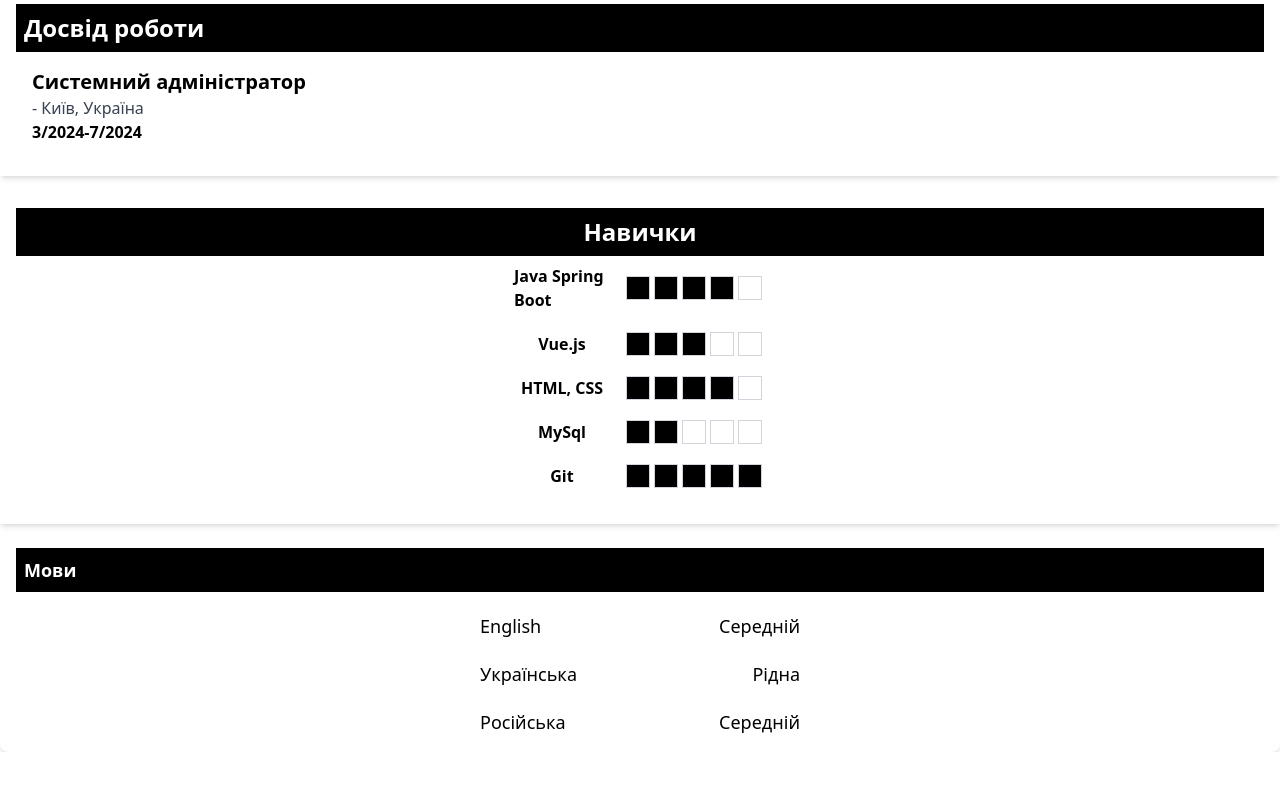
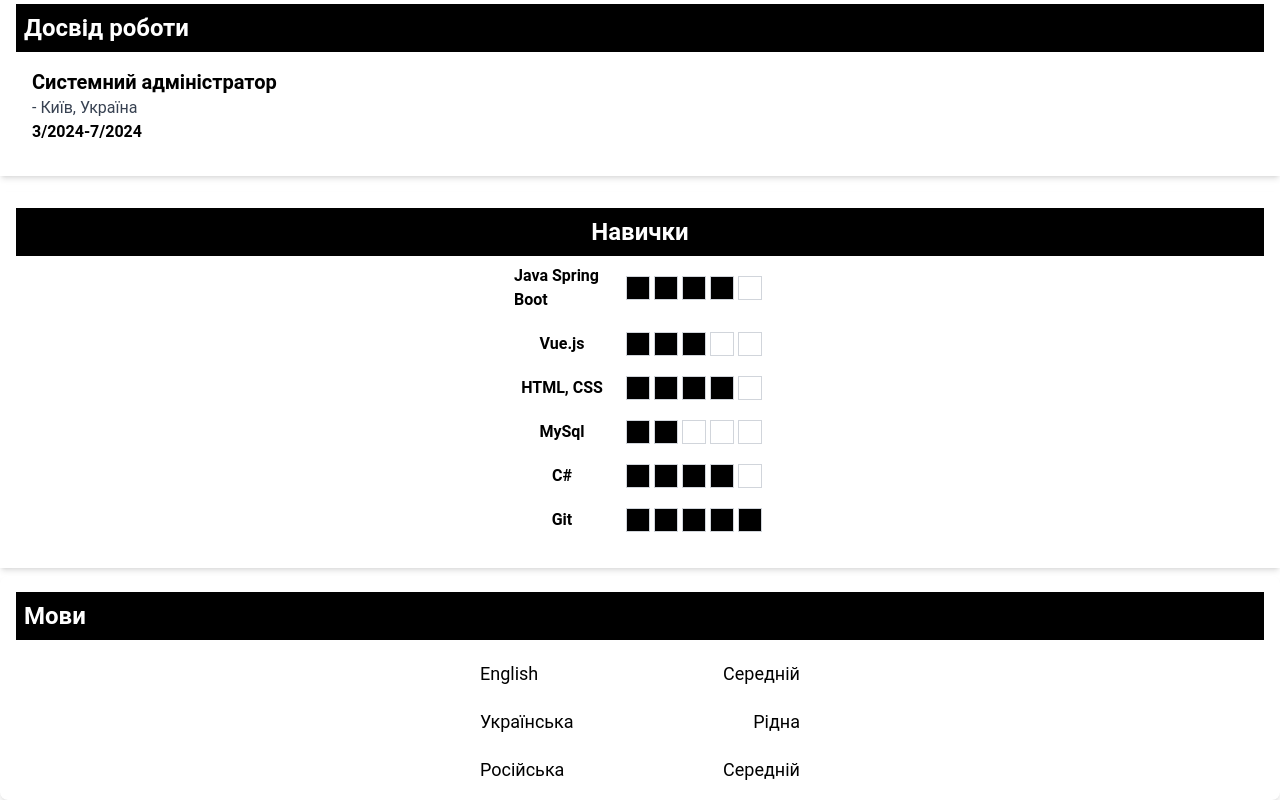
Before and after one commit to siddaws/my-project_1, a Vue app: page / in a window 1280 px wide. Shown: the part 852-1652 px from the top of the page. Before the commit the page ends 1604 px from the top, so only its background shows below. Built offline with nearby package versions, Linux system fonts and the light colour scheme; the HTML template or start-up script is replaced by a standard one.

Commit message:
Your commit message

```diff
--- /dev/null
+++ b/src/assets/styles/tailwind.css
@@ -0,0 +1,17 @@
+@import url('https://fonts.googleapis.com/css2?family=Roboto:wght@400;700&display=swap');
+
+@font-face {
+  font-family: 'MyCustomFont';
+  src: url('@/assets/fonts/MyCustomFont-Regular.woff2') format('woff2'),
+       url('@/assets/fonts/MyCustomFont-Regular.woff') format('woff');
+  font-weight: normal;
+  font-style: normal;
+}
+
+@font-face {
+  font-family: 'MyCustomFont';
+  src: url('@/assets/fonts/MyCustomFont-Bold.woff2') format('woff2'),
+       url('@/assets/fonts/MyCustomFont-Bold.woff') format('woff');
+  font-weight: bold;
+  font-style: normal;
+}
--- a/src/components/LanguageComp.vue
+++ b/src/components/LanguageComp.vue
@@ -1,6 +1,6 @@
 <template>
     <div class="bg-white p-4 rounded-lg shadow-md mt-2">
-      <h3 class="text-white bg-black text-2xl p-2 text-lg font-bold">Мови</h3>
+      <h3 class="text-white bg-black text-2xl p-2  font-bold">Мови</h3>
       <ul class="mt-2 w-80 m-auto">
         <li v-for="language in languages" :key="language.name" class="flex justify-between text-black text-lg mx-30  mt-5">
           <span>{{ language.name }}</span>
--- a/src/components/Skills.vue
+++ b/src/components/Skills.vue
@@ -25,6 +25,7 @@ export default {
         { name: 'Vue.js', level: 3 },
         { name: 'HTML, CSS', level: 4 },
         { name: 'MySql', level: 2 },
+        { name: 'C#', level: 4 },
         { name: 'Git', level: 5 }
       ]
     };
--- a/tailwind.config.js
+++ b/tailwind.config.js
@@ -2,7 +2,12 @@ module.exports = {
   purge: ['./index.html', './src/**/*.{vue,js,ts,jsx,tsx}'],
   darkMode: false, // or 'media' or 'class'
   theme: {
-    extend: {},
+    extend: {
+      fontFamily: {
+        'sans': ['Roboto', 'Helvetica', 'Arial', 'sans-serif'],
+        'custom': ['MyCustomFont', 'sans-serif'],
+      },
+    },
   },
   variants: {
     extend: {},
```
